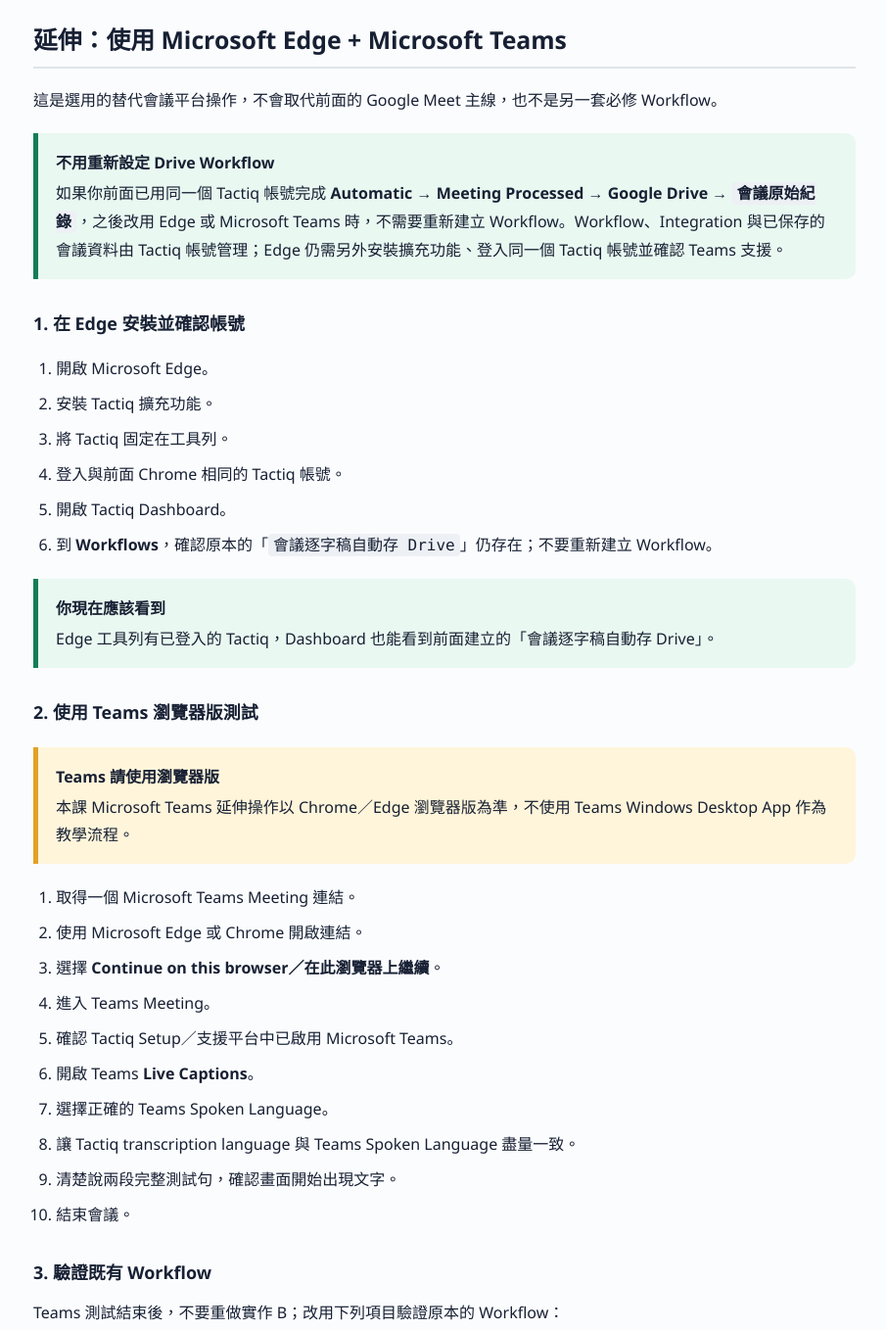
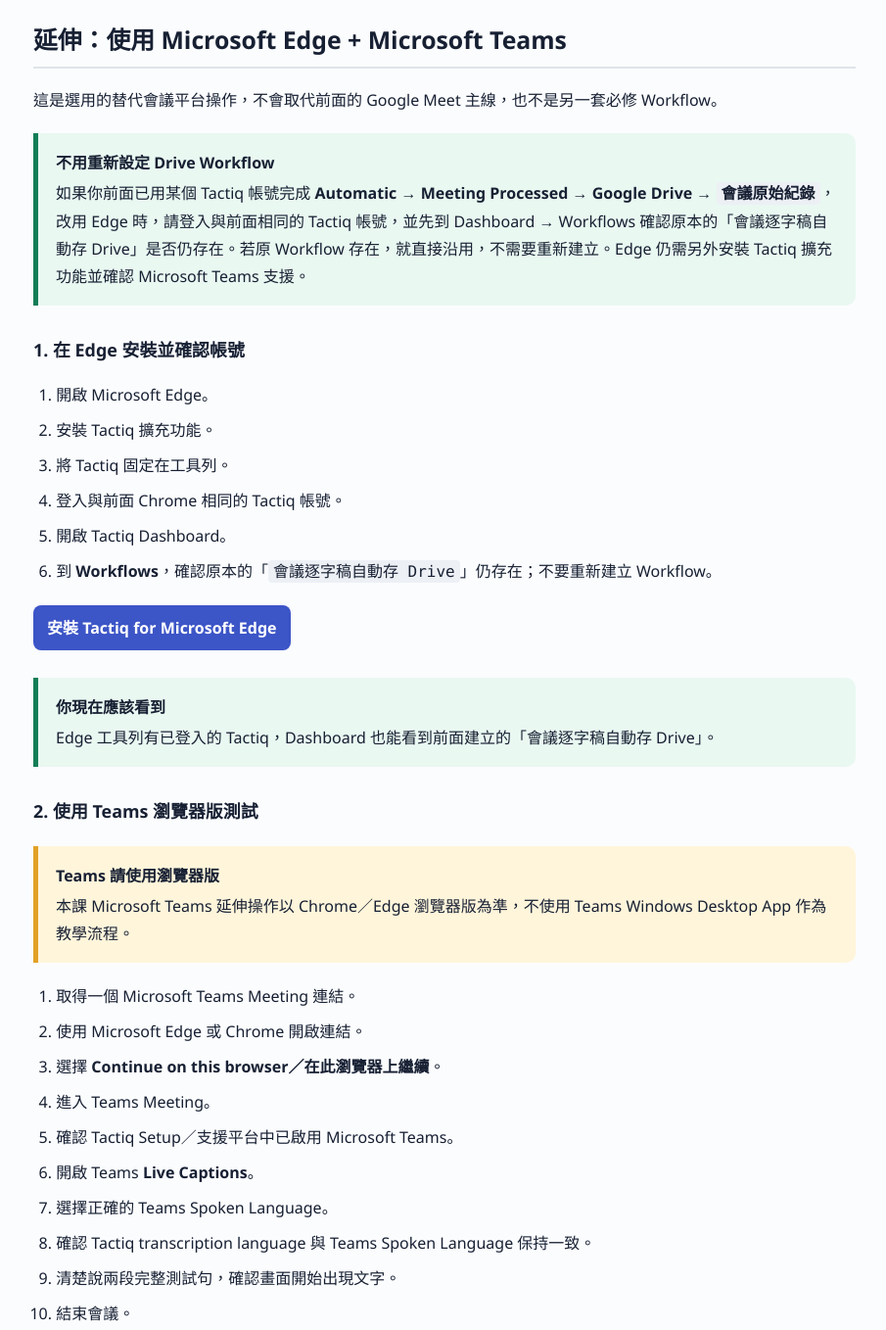
Before and after one commit to williamlee0630/chatgpt-project-memory-handbook, a plain HTML site: page chapters/01-02.html in a window 1280 px wide. Shown: the part 4960-6318 px from the top of the page at 98% size, without its empty margins (336-1241 px from the left). Drawn offline with Linux system fonts and the light colour scheme.

Commit message:
docs: refine Microsoft Teams Tactiq guidance

```diff
--- a/chapters/01-02.html
+++ b/chapters/01-02.html
@@ -19,9 +19,9 @@
 {{ meeting.url }}</code></pre></div></li><li><h3>儲存並測試</h3><p>檢查資料夾與內容欄 → 按 <strong>Save</strong>。再開一場短 Meet 並說兩段中文 → 正常結束 → 到 My Meetings 確認 Transcript → 回 Workflows 的 Activity 查看執行狀態。不要先手動按 Run，等待 Tactiq 完成處理。</p><div class="callout success"><span class="callout-title">你現在應該看到</span>Workflow 名稱為「會議逐字稿自動存 Drive」，模式是 Automatic、事件是 Meeting Processed，Google Drive 動作指向「會議原始紀錄」，Activity 最後顯示成功。</div></li></ol>
 <h2>Liquid 變數速查</h2><table><thead><tr><th>變數</th><th>寫入內容</th></tr></thead><tbody><tr><td><code>{{ meeting.title }}</code></td><td>會議名稱</td></tr><tr><td><code>{{ meeting.date }}</code></td><td>會議日期；範本已轉成 YYYY-MM-DD</td></tr><tr><td><code>{{ meeting.participantNames }}</code></td><td>參與者</td></tr><tr><td><code>{{ meeting.transcript }}</code></td><td>完整會議逐字稿；寫入 Drive 已實測成功</td></tr><tr><td><code>{{ meeting.url }}</code></td><td>Tactiq 原始紀錄連結</td></tr></tbody></table>
 <h2>如何驗證成功</h2><ul class="checklist"><li>Tactiq My Meetings 看得到完整 Transcript</li><li>Workflow Activity 顯示執行成功</li><li>Drive 的 <code>會議原始紀錄</code> 出現新的 Google Docs</li><li>打開 Docs，搜尋剛念的第二段句子；不是只有標題或連結</li></ul><div class="callout success"><span class="callout-title">實測結果</span>Automatic → Meeting Processed 已實測可在完全沒有手動按 Run 的情況下建立含完整 <code>{{ meeting.transcript }}</code> 的 Google Docs。</div>
-<h2>延伸：使用 Microsoft Edge + Microsoft Teams</h2><p>這是選用的替代會議平台操作，不會取代前面的 Google Meet 主線，也不是另一套必修 Workflow。</p><div class="callout success"><span class="callout-title">不用重新設定 Drive Workflow</span>如果你前面已用同一個 Tactiq 帳號完成 <strong>Automatic → Meeting Processed → Google Drive → <code>會議原始紀錄</code></strong>，之後改用 Edge 或 Microsoft Teams 時，不需要重新建立 Workflow。Workflow、Integration 與已保存的會議資料由 Tactiq 帳號管理；Edge 仍需另外安裝擴充功能、登入同一個 Tactiq 帳號並確認 Teams 支援。</div>
-<h3>1. 在 Edge 安裝並確認帳號</h3><ol><li>開啟 Microsoft Edge。</li><li>安裝 Tactiq 擴充功能。</li><li>將 Tactiq 固定在工具列。</li><li>登入與前面 Chrome 相同的 Tactiq 帳號。</li><li>開啟 Tactiq Dashboard。</li><li>到 <strong>Workflows</strong>，確認原本的「<code>會議逐字稿自動存 Drive</code>」仍存在；不要重新建立 Workflow。</li></ol><div class="callout success"><span class="callout-title">你現在應該看到</span>Edge 工具列有已登入的 Tactiq，Dashboard 也能看到前面建立的「會議逐字稿自動存 Drive」。</div>
-<h3>2. 使用 Teams 瀏覽器版測試</h3><div class="callout warning"><span class="callout-title">Teams 請使用瀏覽器版</span>本課 Microsoft Teams 延伸操作以 Chrome／Edge 瀏覽器版為準，不使用 Teams Windows Desktop App 作為教學流程。</div><ol><li>取得一個 Microsoft Teams Meeting 連結。</li><li>使用 Microsoft Edge 或 Chrome 開啟連結。</li><li>選擇 <strong>Continue on this browser／在此瀏覽器上繼續</strong>。</li><li>進入 Teams Meeting。</li><li>確認 Tactiq Setup／支援平台中已啟用 Microsoft Teams。</li><li>開啟 Teams <strong>Live Captions</strong>。</li><li>選擇正確的 Teams Spoken Language。</li><li>讓 Tactiq transcription language 與 Teams Spoken Language 盡量一致。</li><li>清楚說兩段完整測試句，確認畫面開始出現文字。</li><li>結束會議。</li></ol>
+<h2>延伸：使用 Microsoft Edge + Microsoft Teams</h2><p>這是選用的替代會議平台操作，不會取代前面的 Google Meet 主線，也不是另一套必修 Workflow。</p><div class="callout success"><span class="callout-title">不用重新設定 Drive Workflow</span>如果你前面已用某個 Tactiq 帳號完成 <strong>Automatic → Meeting Processed → Google Drive → <code>會議原始紀錄</code></strong>，改用 Edge 時，請登入與前面相同的 Tactiq 帳號，並先到 Dashboard → Workflows 確認原本的「會議逐字稿自動存 Drive」是否仍存在。若原 Workflow 存在，就直接沿用，不需要重新建立。Edge 仍需另外安裝 Tactiq 擴充功能並確認 Microsoft Teams 支援。</div>
+<h3>1. 在 Edge 安裝並確認帳號</h3><ol><li>開啟 Microsoft Edge。</li><li>安裝 Tactiq 擴充功能。</li><li>將 Tactiq 固定在工具列。</li><li>登入與前面 Chrome 相同的 Tactiq 帳號。</li><li>開啟 Tactiq Dashboard。</li><li>到 <strong>Workflows</strong>，確認原本的「<code>會議逐字稿自動存 Drive</code>」仍存在；不要重新建立 Workflow。</li></ol><p><a class="button-link" target="_blank" rel="noopener" href="https://microsoftedge.microsoft.com/addons/detail/tactiq-for-google-meet-tr/ldihbakgcndcoojkibjniljbadkanaic">安裝 Tactiq for Microsoft Edge</a></p><div class="callout success"><span class="callout-title">你現在應該看到</span>Edge 工具列有已登入的 Tactiq，Dashboard 也能看到前面建立的「會議逐字稿自動存 Drive」。</div>
+<h3>2. 使用 Teams 瀏覽器版測試</h3><div class="callout warning"><span class="callout-title">Teams 請使用瀏覽器版</span>本課 Microsoft Teams 延伸操作以 Chrome／Edge 瀏覽器版為準，不使用 Teams Windows Desktop App 作為教學流程。</div><ol><li>取得一個 Microsoft Teams Meeting 連結。</li><li>使用 Microsoft Edge 或 Chrome 開啟連結。</li><li>選擇 <strong>Continue on this browser／在此瀏覽器上繼續</strong>。</li><li>進入 Teams Meeting。</li><li>確認 Tactiq Setup／支援平台中已啟用 Microsoft Teams。</li><li>開啟 Teams <strong>Live Captions</strong>。</li><li>選擇正確的 Teams Spoken Language。</li><li>確認 Tactiq transcription language 與 Teams Spoken Language 保持一致。</li><li>清楚說兩段完整測試句，確認畫面開始出現文字。</li><li>結束會議。</li></ol>
 <h3>3. 驗證既有 Workflow</h3><p>Teams 測試結束後，不要重做實作 B；改用下列項目驗證原本的 Workflow：</p><ul class="checklist"><li>Tactiq → <strong>My Meetings</strong> 看得到剛才的 Teams 會議</li><li>Transcript 有完整內容</li><li><strong>Workflows → Activity</strong> 有新的執行紀錄</li><li>原本 Google Drive 的 <code>會議原始紀錄</code> 出現新的 Google Docs</li><li>打開文件，確認含完整 <code>{{ meeting.transcript }}</code></li></ul><div class="callout success"><span class="callout-title">你現在應該看到</span>如果以上項目成功，代表 Google Meet 與 Microsoft Teams 都可以共用同一套 <strong>Tactiq → Automatic Workflow → Google Drive</strong> 資料保存流程。</div>
 <h2>等待與備援</h2><p>Tactiq 完成會議處理後會自動執行，實際時間可能有所延遲，教材不承諾固定 10～15 分鐘。若 My Meetings 已有 Transcript、Activity 仍沒有成功紀錄，再使用：</p><p><strong>Tactiq → My Meetings → 選擇會議 → Run Workflow</strong></p><div class="callout warning"><span class="callout-title">避免重複文件</span>Automatic 尚在等待時手動按 Run，之後 Automatic 又執行，可能建立兩份相同文件。先看 Activity，再決定是否手動執行。</div>
 <p><a href="../appendices/troubleshooting.html#tactiq">查看完整 Tactiq 排錯中心</a></p><div class="lesson-check"><label><input type="checkbox" data-progress-id="01-02">我已在 Drive 打開一份含完整逐字稿的 Google Docs</label></div><nav class="pager"><a href="01-01.html">← 上一節</a><a href="02-01.html">下一節：ChatGPT 專案設定 →</a></nav></article></main><script src="../assets/app.js"></script></body></html>
```
